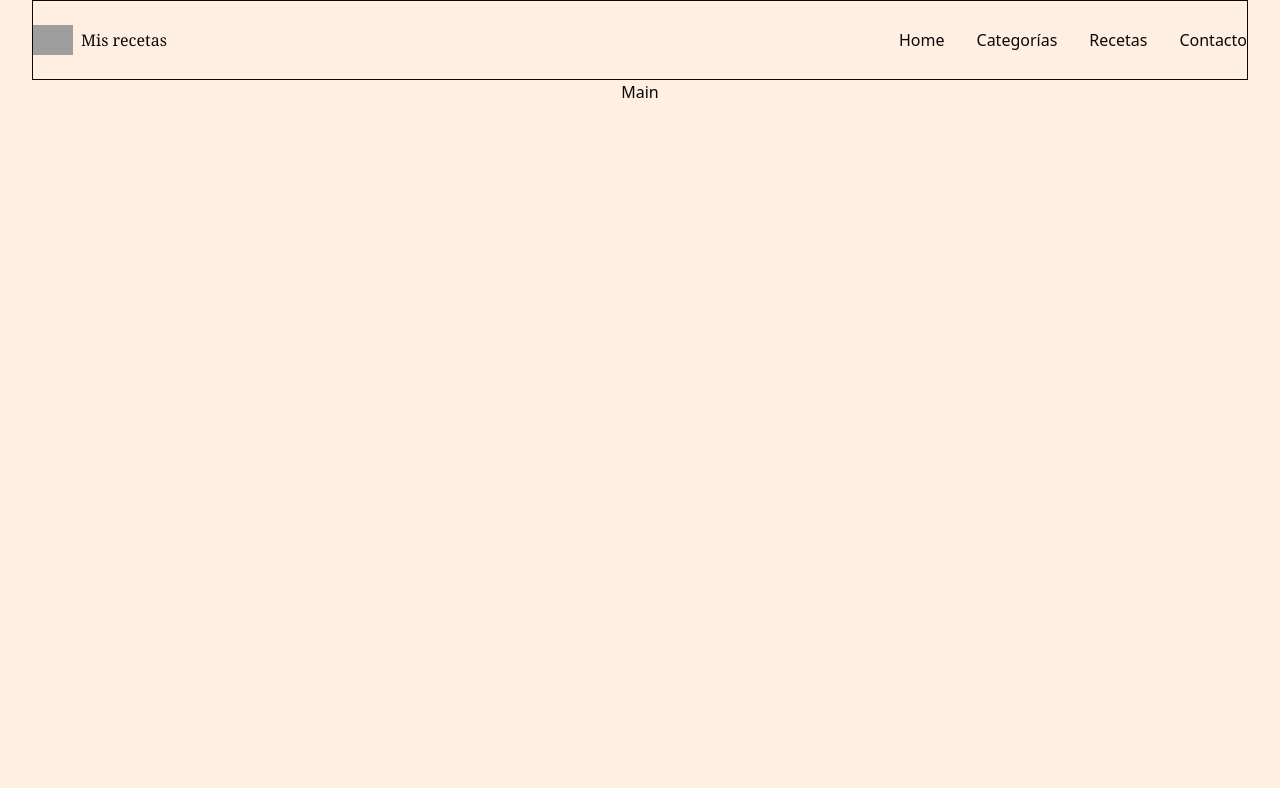
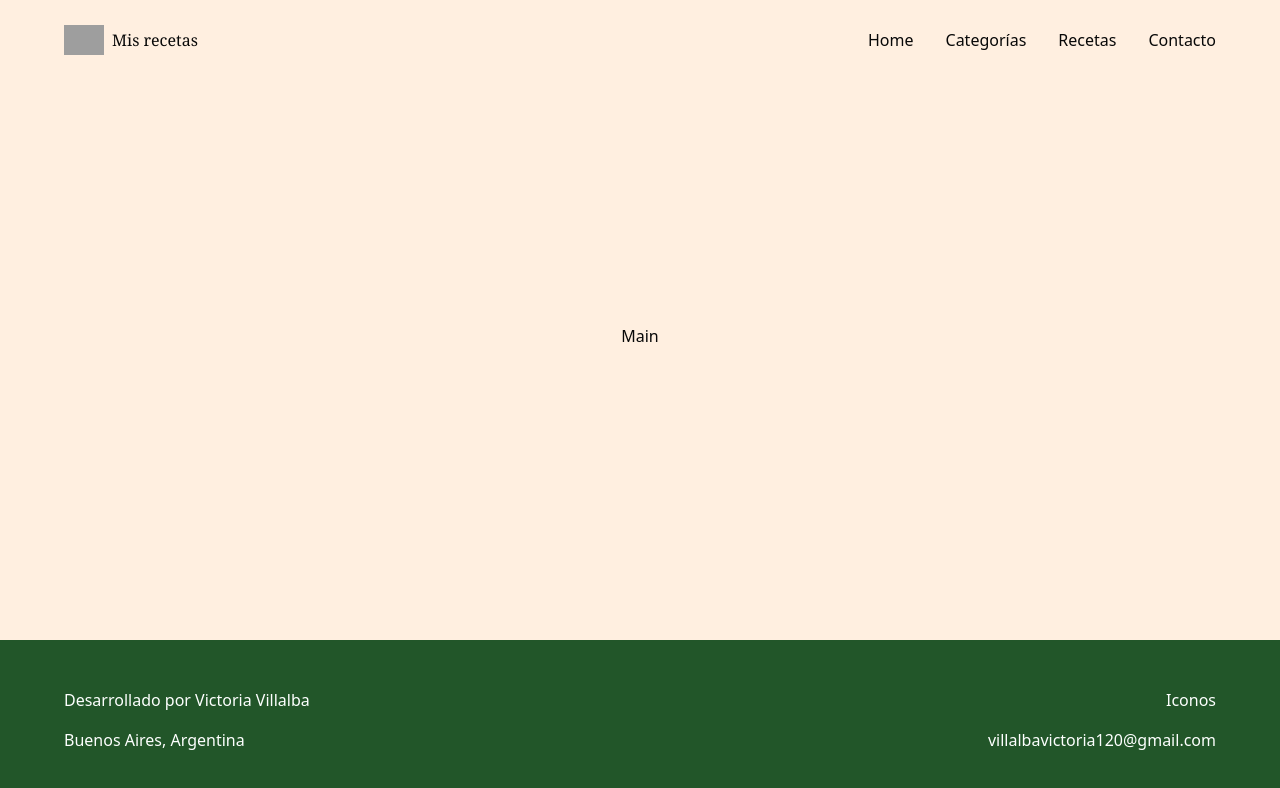
Before and after one commit to vickyvillalba22/recetas-next-villalba, a Next.js app: page / in a window 1280 px wide. Shown: the top 788 px of the page. Built offline with nearby package versions, Linux system fonts and the light colour scheme; grey boxes are pictures that could not be loaded.

Commit message:
header y footer listos html

```diff
--- a/src/app/globals.css
+++ b/src/app/globals.css
@@ -1,27 +1,24 @@
 @import "tailwindcss";
 
 :root {
-  --blanco: #FFEFE0;
+  --claro: #FFEFE0;
+  --blanco: #FDFFFE;
   --negro: #080808;
-}
-
-@layer base {
-  body {
-    background: #FFEFE0;
-    color: #080808;
-    font-family: var(--font-sans);
-  }
+  --color-acento: #E94228;
+  --color-medio: #FEAA4E;
+  --color-acento2: #D2D835;
+  --color-oscuro: #225629;
 }
 
 @media (prefers-color-scheme: light) {
   body {
-    background: var(--blanco);
+    background: var(--claro);
     color: var(--negro);
   }
 }
 
 body {
-  background: var(--blanco);
+  background: var(--claro);
   color: var(--negro);
   font-family: var(--font-sans);
 }
--- a/src/app/layout.js
+++ b/src/app/layout.js
@@ -1,6 +1,7 @@
 import { Domine, Albert_Sans } from "next/font/google";
 import "./globals.css";
 import Header from "@/components/Header"
+import Footer from "@/components/Footer";
 
 const domine = Domine({
   variable: "--font-domine",
@@ -23,9 +24,10 @@ export default function RootLayout({ children }) {
       lang="en"
       className={`${albertSans.variable} ${domine.variable} h-full antialiased`}
     >
-      <body className="min-h-full flex flex-col items-center">
+      <body className="min-h-full flex flex-col items-center justify-between">
         <Header />
         {children}
+        <Footer />
       </body>
     </html>
   );
--- a/src/components/Footer.jsx
+++ b/src/components/Footer.jsx
@@ -1,15 +1,22 @@
+// faltan íconos
+
 const Footer = ()=>{
     return(
-        <footer className="w-full flex justify-evenly content-center mt-12">
 
-            <div className="flex flex-col w-[40%] gap-4">
-                <p>Desarrollado por Victoria Villalba</p>
-                <p>Buenos Aires, Argentina</p>
-            </div>
+        <footer className="w-full flex items-center justify-center mt-12 bg-(--color-oscuro) text-(--blanco) self-end h-[20vh]">
 
-            <div className="flex flex-col w-[40%] gap-8">
-                <div id="contIcons" className="w-fit flex gap-16"></div>
-                <a className="w-fit" href="">villalbavictoria120@gmail.com</a>
+            <div className="w-[90%] flex justify-between">
+
+                <div className="flex flex-col w-[40%] gap-4 h-fit">
+                    <p>Desarrollado por Victoria Villalba</p>
+                    <p>Buenos Aires, Argentina</p>
+                </div>
+
+                <div className="flex flex-col w-[40%] gap-4 h-fit">
+                    <div id="contIcons" className="w-fit flex gap-8 self-end">Iconos</div>
+                    <a className="w-fit self-end" href="">villalbavictoria120@gmail.com</a>
+                </div>
+
             </div>
 
         </footer>
--- a/src/components/Header.jsx
+++ b/src/components/Header.jsx
@@ -25,7 +25,7 @@ const itemsNav = [
 // faltan href de items
 
 return(
-    <header className="flex justify-between h-[10vh] content-center flex-wrap w-[95%] items-center border">
+    <header className="flex justify-between h-[10vh] content-center flex-wrap w-[90%] items-center">
 
         <div className="w-1/3 flex gap-2 items-center">
 
```
